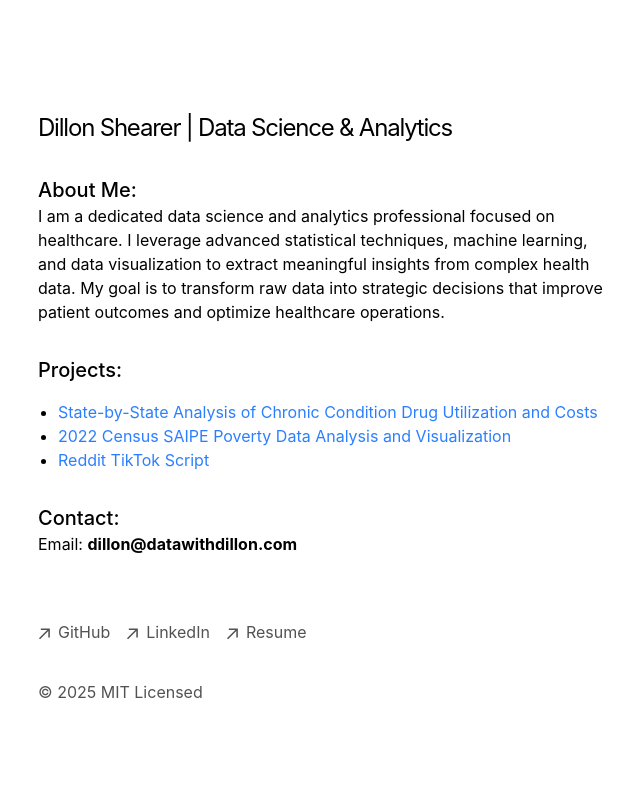
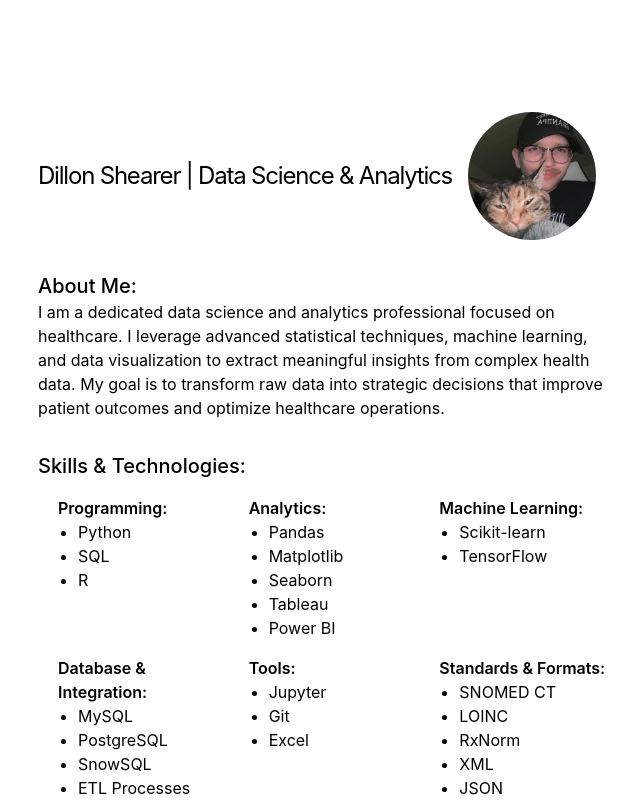
Before and after one commit to dillon-shearer/dillon-shearer-website, a Next.js app: page / in a window 1280 px wide. Shown: the top 800 px of the page, without its empty margins (314-954 px from the left). Built offline with nearby package versions, Linux system fonts and the light colour scheme.

Commit message:
update main page

```diff
--- a/app/page.tsx
+++ b/app/page.tsx
@@ -18,9 +18,16 @@ const projects = [
 export default function Page() {
   return (
     <section>
-      <h1 className="mb-8 text-2xl font-seDamibold tracking-tighter">
-        Dillon Shearer | Data Science & Analytics
-      </h1>
+      <div className="flex items-center mb-8">
+        <h1 className="text-2xl font-seDamibold tracking-tighter">
+          Dillon Shearer | Data Science & Analytics
+        </h1>
+        <img
+          src="ds.jpg"
+          alt="Dillon Shearer"
+          className="w-32 h-32 rounded-full ml-4"
+        />
+      </div>
 
       {/* About Me Section */}
       <div className="mb-8">
@@ -28,6 +35,66 @@ export default function Page() {
         <p className="mb-4">
           {`I am a dedicated data science and analytics professional focused on healthcare. I leverage advanced statistical techniques, machine learning, and data visualization to extract meaningful insights from complex health data. My goal is to transform raw data into strategic decisions that improve patient outcomes and optimize healthcare operations.`}
         </p>
+      </div>
+
+      {/* Condensed Skills & Technologies Section */}
+      <div className="mb-8">
+        <h2 className="text-xl font-medium">Skills & Technologies:</h2>
+        <div className="grid grid-cols-1 md:grid-cols-2 lg:grid-cols-3 gap-4 ml-5 mt-4">
+          <div>
+            <p className="font-semibold">Programming:</p>
+            <ul className="list-disc ml-5">
+              <li>Python</li>
+              <li>SQL</li>
+              <li>R</li>
+            </ul>
+          </div>
+          <div>
+            <p className="font-semibold">Analytics:</p>
+            <ul className="list-disc ml-5">
+              <li>Pandas</li>
+              <li>Matplotlib</li>
+              <li>Seaborn</li>
+              <li>Tableau</li>
+              <li>Power BI</li>
+            </ul>
+          </div>
+          <div>
+            <p className="font-semibold">Machine Learning:</p>
+            <ul className="list-disc ml-5">
+              <li>Scikit-learn</li>
+              <li>TensorFlow</li>
+            </ul>
+          </div>
+          <div>
+            <p className="font-semibold">Database & Integration:</p>
+            <ul className="list-disc ml-5">
+              <li>MySQL</li>
+              <li>PostgreSQL</li>
+              <li>SnowSQL</li>
+              <li>ETL Processes</li>
+              <li>Relational & Graph DBs</li>
+            </ul>
+          </div>
+          <div>
+            <p className="font-semibold">Tools:</p>
+            <ul className="list-disc ml-5">
+              <li>Jupyter</li>
+              <li>Git</li>
+              <li>Excel</li>
+            </ul>
+          </div>
+          <div>
+            <p className="font-semibold">Standards & Formats:</p>
+            <ul className="list-disc ml-5">
+              <li>SNOMED CT</li>
+              <li>LOINC</li>
+              <li>RxNorm</li>
+              <li>XML</li>
+              <li>JSON</li>
+            </ul>
+          </div>
+        </div>
       </div>
 
       {/* Projects Section */}
```
Also changed, not shown: public/ds.jpg (added).
